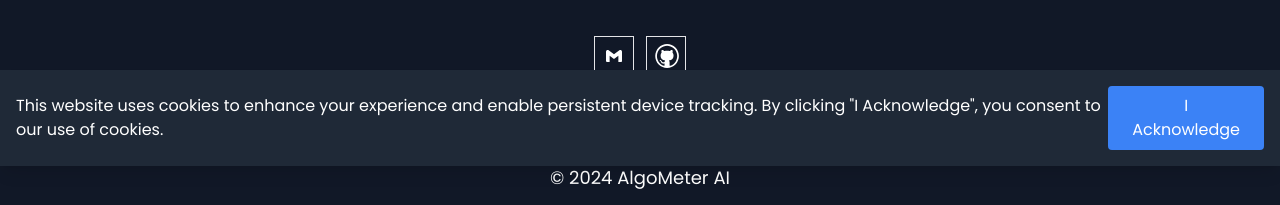
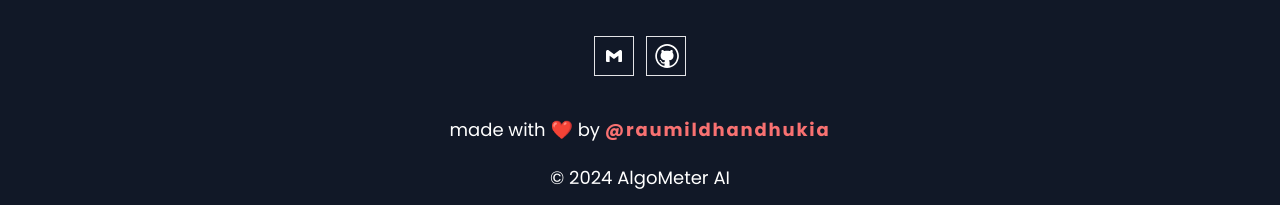
Before and after one commit to raumildhandhukia/AlgoMeterAIFront, a Next.js app: page / in a window 1280 px wide. Shown: the part 634-839 px from the top of the page. Built offline with nearby package versions, Linux system fonts and the light colour scheme; no server answers.

Commit message:
Update layout.tsx

```diff
--- a/src/app/layout.tsx
+++ b/src/app/layout.tsx
@@ -1,7 +1,7 @@
 import Footer from "@/components/Footer";
 import Header from "@/components/Header";
 import ExtensionBanner from "@/components/ExtensionBanner";
-import CookieConsent from "@/components/CookieConsent";
+// import CookieConsent from "@/components/CookieConsent";
 import type { Metadata } from "next";
 import { Poppins } from "next/font/google";
 import "./globals.css";
@@ -68,7 +68,7 @@ export default function RootLayout({
             {children}
           </div>
           <Footer />
-          <CookieConsent />
+          {/* <CookieConsent /> */}
         </main>
       </body>
     </html>
```
